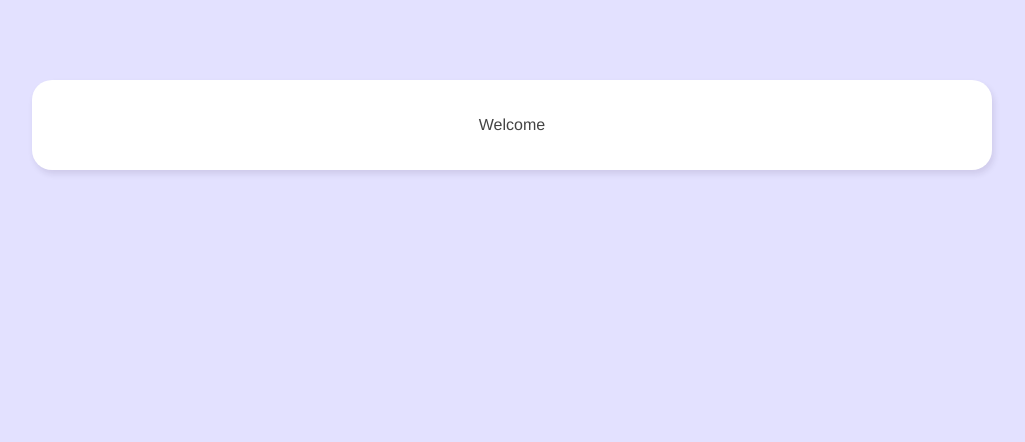
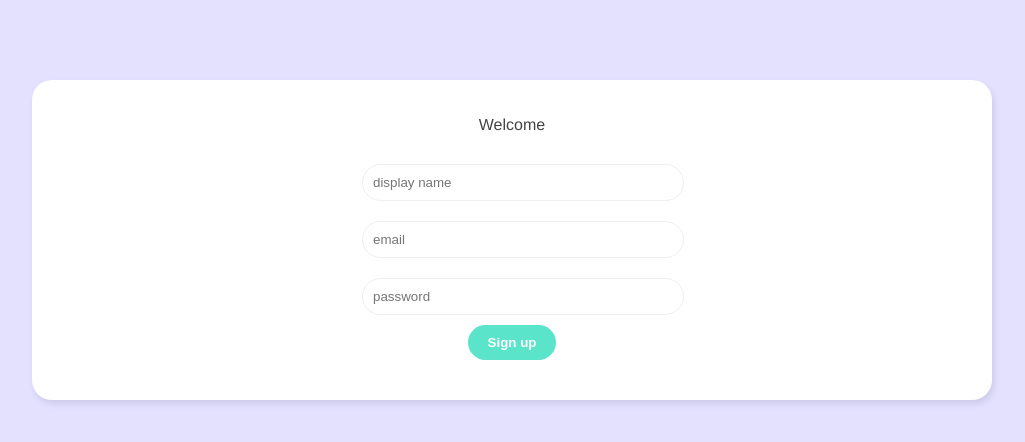
Before and after one commit to Kirill222/vue_live_chat_room, a Vue app: page / in a window 1280 px wide. Shown: the top 442 px of the page, without its empty margins (128-1153 px from the left). Built offline with nearby package versions, Linux system fonts and the light colour scheme.

Commit message:
3 Components: forms for signup and login

```diff
--- /dev/null
+++ b/src/components/LoginForm.vue
@@ -0,0 +1,28 @@
+<template>
+  <form @submit.prevent="handleSubmit">
+      <input type="email" required placeholder="email" v-model="email">
+      <input type="password" required placeholder="password" v-model="password">
+      <button>Log in</button>
+  </form>
+</template>
+
+<script>
+import { ref } from '@vue/reactivity'
+export default {
+    setup() {
+        const email = ref('')
+        const password = ref('')
+
+        const handleSubmit = () => {
+            console.log(email.value, password.value)
+        }
+
+
+        return {email, password, handleSubmit}
+    }
+}
+</script>
+
+<style>
+
+</style>
--- /dev/null
+++ b/src/components/SignupForm.vue
@@ -0,0 +1,30 @@
+<template>
+  <form @submit.prevent="handleSubmit">
+      <input type="text" required placeholder="display name" v-model="displayName">
+      <input type="email" required placeholder="email" v-model="email">
+      <input type="password" required placeholder="password" v-model="password">
+      <button>Sign up</button>
+  </form>
+</template>
+
+<script>
+import { ref } from '@vue/reactivity'
+export default {
+    setup() {
+        const displayName = ref('')
+        const email = ref('')
+        const password = ref('')
+
+        const handleSubmit = () => {
+            console.log(displayName.value, email.value, password.value)
+        }
+
+
+        return {displayName, email, password, handleSubmit}
+    }
+}
+</script>
+
+<style>
+
+</style>
--- a/src/views/Welcome.vue
+++ b/src/views/Welcome.vue
@@ -1,11 +1,18 @@
 <template>
   <div class="welcome container">
       <p>Welcome</p>
+      <SignupForm />
+      <!-- <LoginForm /> -->
   </div>
 </template>
 
 <script>
+import SignupForm from '../components/SignupForm.vue'
+import LoginForm from '../components/LoginForm.vue'
+
 export default {
+
+    components: {SignupForm, LoginForm}
 
 }
 </script>
@@ -15,4 +22,25 @@
         text-align: center;
         padding: 20px 0;
     }
+    /* form styles */
+    .welcome form {
+        width: 300px;
+        margin: 20px auto;
+    }
+
+    .welcome label {
+        display: block;
+        margin: 20px 0 10px;
+    }
+
+    .welcome input {
+        width: 100%;
+        padding: 10px;
+        border-radius: 20px;
+        border: 1px solid #eee;
+        outline: none;
+        color: #999;
+        margin: 10px auto;
+    }
+
 </style>
```
